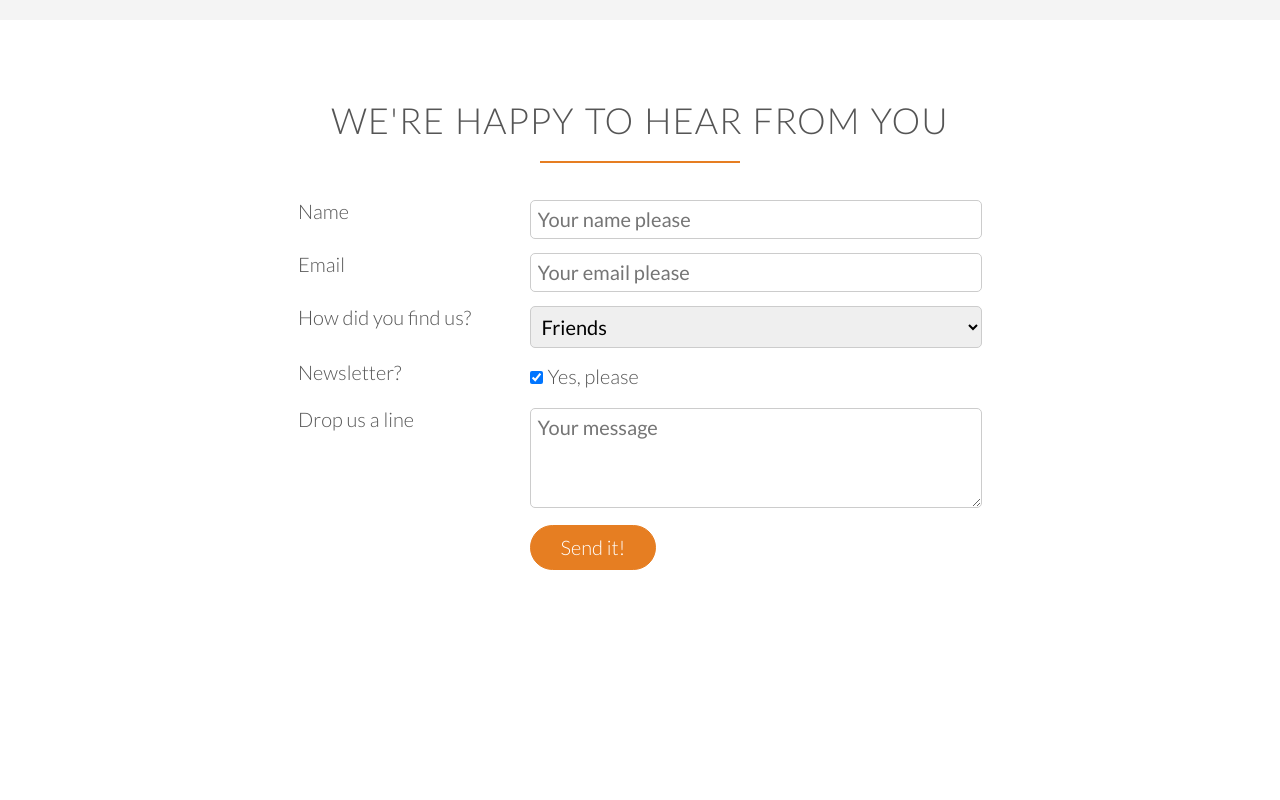
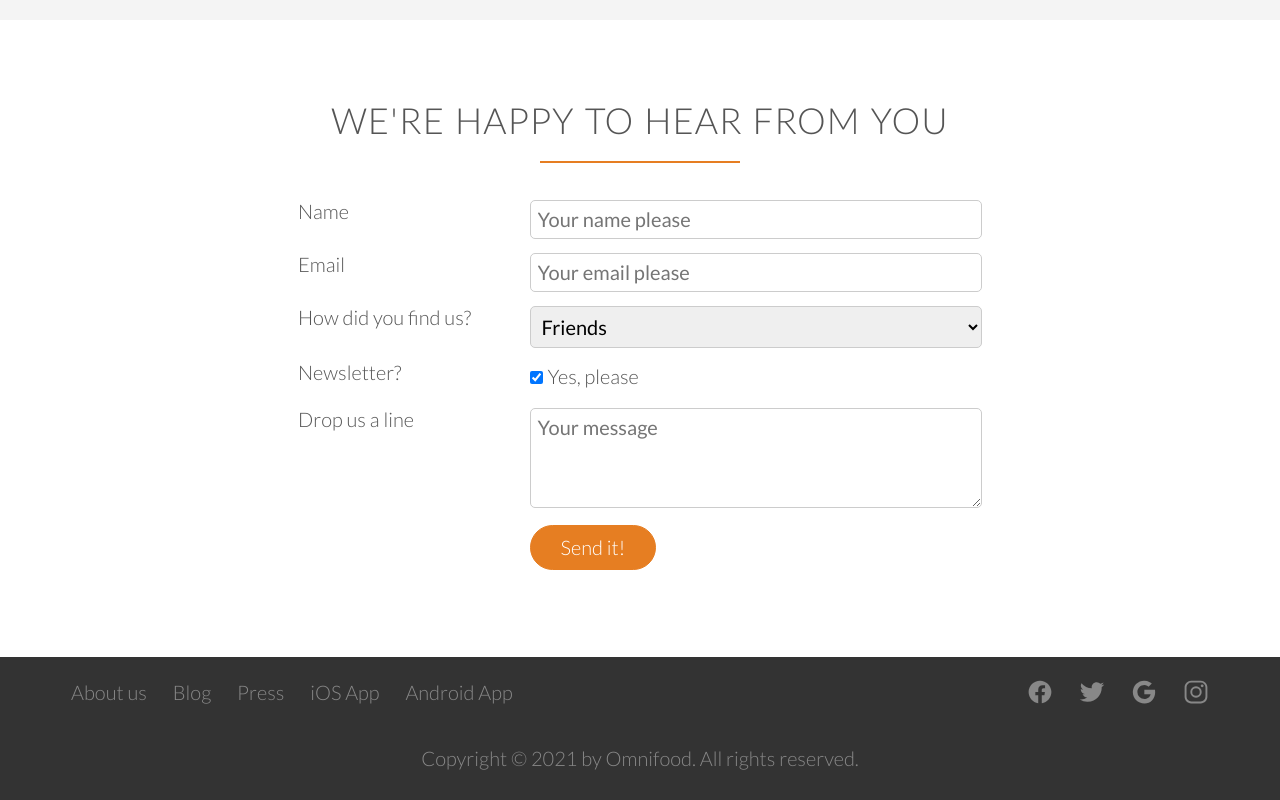
Before and after one commit to ChristinaGolovach/Omnifood, a plain HTML site: page index.html in a window 1280 px wide. Shown: the part 4507-5307 px from the top of the page. Before the commit the page ends 5164 px from the top, so only its background shows below. Drawn offline with nearby package versions, Linux system fonts and the light colour scheme.

Commit message:
add footer section

```diff
--- a/index.html
+++ b/index.html
@@ -387,6 +387,33 @@
             </div>
         </section>
 
+        <footer>
+            <div class="row">
+                <div class="col span-1-of-2">
+                    <ul class="footer-navigation">
+                        <li><a href="#">About us</a></li>
+                        <li><a href="#">Blog</a></li>
+                        <li><a href="#">Press</a></li>
+                        <li><a href="#">iOS App</a></li>
+                        <li><a href="#">Android App</a></li>
+                    </ul>
+                </div>
+                <div class="col span-1-of-2">
+                    <ul class="social-links">
+                        <li><a href="#"><ion-icon name="logo-facebook"></ion-icon></a></li>
+                        <li><a href="#"><ion-icon name="logo-twitter"></ion-icon></a></li>
+                        <li><a href="#"><ion-icon name="logo-google"></ion-icon></a></li>
+                        <li><a href="#"><ion-icon name="logo-instagram"></ion-icon></a></li>
+                    </ul>
+                </div>
+            </div>
+            <div class="row">
+                <p>
+                    Copyright &copy; 2021 by Omnifood. All rights reserved.
+                </p>
+            </div>
+        </footer>
+
         <script src="https://unpkg.com/ionicons@5.4.0/dist/ionicons.js"></script>
     </body>
 </html>
--- a/resources/css/style.css
+++ b/resources/css/style.css
@@ -468,3 +468,87 @@ input[type="checkbox"] {
 *:focus {
     outline: none;
 }
+
+
+/*-----------------------------*/
+/*CONTACT US */
+/*-----------------------------*/
+
+footer {
+    background-color: #333;
+    padding: 10px 30px 30px 30px;
+}
+
+.footer-navigation {
+    float: left;
+}
+
+.social-links {
+    float: right;
+}
+
+.footer-navigation li,
+.social-links li {
+    list-style: none;
+    display: inline-block;
+    margin-right: 20px;
+}
+
+.footer-navigation li:last-child,
+.social-links li:last-child {
+    margin-right: 0;
+}
+
+.footer-navigation li a:link,
+.footer-navigation li a:visited,
+.social-links li a:link,
+.social-links li a:visited {
+    border-bottom: none;
+    color: #888;
+    vertical-align: middle;
+}
+
+.footer-navigation li a:hover,
+.footer-navigation li a:active,
+.social-links li a:hover,
+.social-links li a:active {
+    color: #ddd;
+}
+
+.social-links li a:link,
+.social-links li a:visited {
+    font-size:130%;
+}
+
+ion-icon[name="logo-facebook"],
+ion-icon[name="logo-twitter"],
+ion-icon[name="logo-google"],
+ion-icon[name="logo-instagram"] {
+    transition: color 0.2s;
+}
+
+ion-icon[name="logo-facebook"]:hover,
+ion-icon[name="logo-facebook"]:active{
+    color:#3b5998;
+}
+
+ion-icon[name="logo-twitter"]:hover,
+ion-icon[name="logo-twitter"]:active{
+    color:#1da1f2;
+}
+
+ion-icon[name="logo-google"]:hover,
+ion-icon[name="logo-google"]:active{
+    color:#ea4335;
+}
+
+ion-icon[name="logo-instagram"]:hover,
+ion-icon[name="logo-instagram"]:active{
+    color:#c32aa3;
+}
+
+footer p {
+    color: #888;
+    text-align: center;
+    margin-top: 25px;
+}
```
